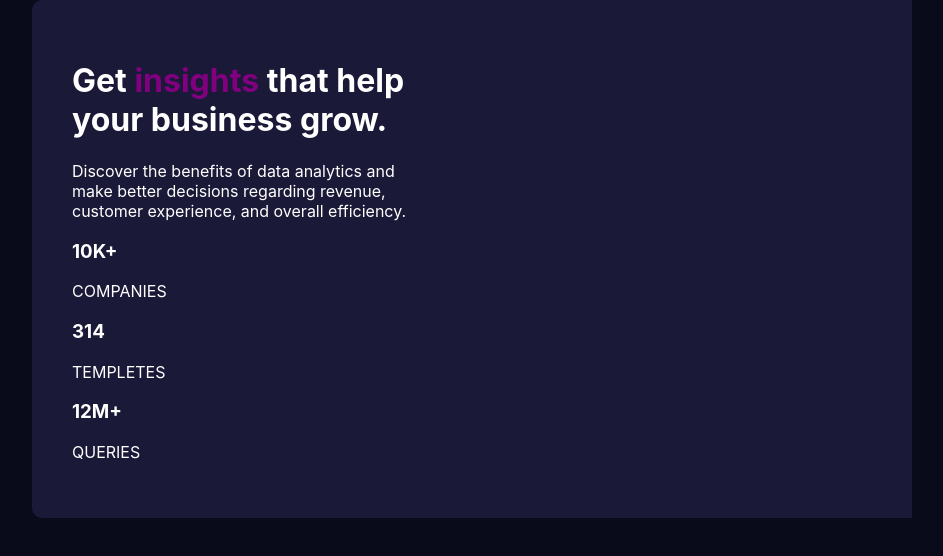
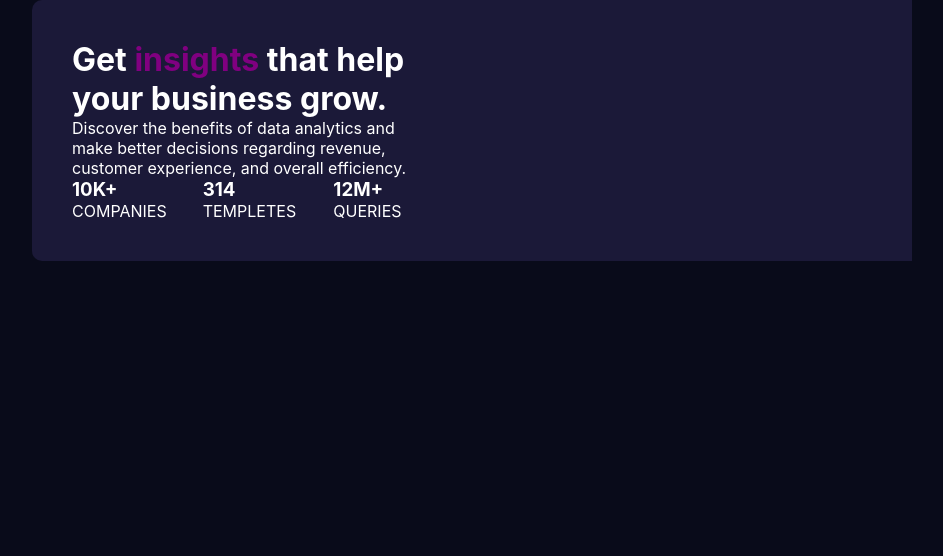
Before and after one commit to cleybsonreis/post, a plain HTML site: page index.html in a window 1280 px wide. Shown: the whole page, without its empty margins (168-1111 px from the left). Drawn offline with Linux system fonts and the light colour scheme.

Commit message:
arrumei o problema de margins

```diff
--- a/index.html
+++ b/index.html
@@ -9,21 +9,22 @@
 <body>
     <main>
         <h1>Get <span id="frase-solta">insights</span> that help your business grow.</h1>
+        <article>
             <p>
                 Discover the benefits of data
                 analytics and make better decisions regarding
                 revenue, customer
                 experience, and overall efficiency.
             </p>
+        </article>
+                    <div class="info">
                         <h3>10K+</h3>
                         <p>COMPANIES</p>
-
                         <h3>314</h3>
                         <p>TEMPLETES</p>
-
-
                         <h3>12M+</h3>
                         <p>QUERIES</p>
+                    </div>
 
 
     </main>
--- a/style.css
+++ b/style.css
@@ -24,13 +24,19 @@ main{
 }
 main > h1 {
     max-width: 50%;
+    margin: 0;
 }
 #frase-solta{
     color: purple;
 }
-main > p {
+article > p {
     max-width: 45%;
 }
-.templete{
-    display: flex;
+.info{
+    columns: 3;
+    margin: 0;
+    max-width: 47%;
 }
+.info > h3, p{
+    margin: 0;
+}
```
Lines whose indentation alone changed are shown as unchanged.
